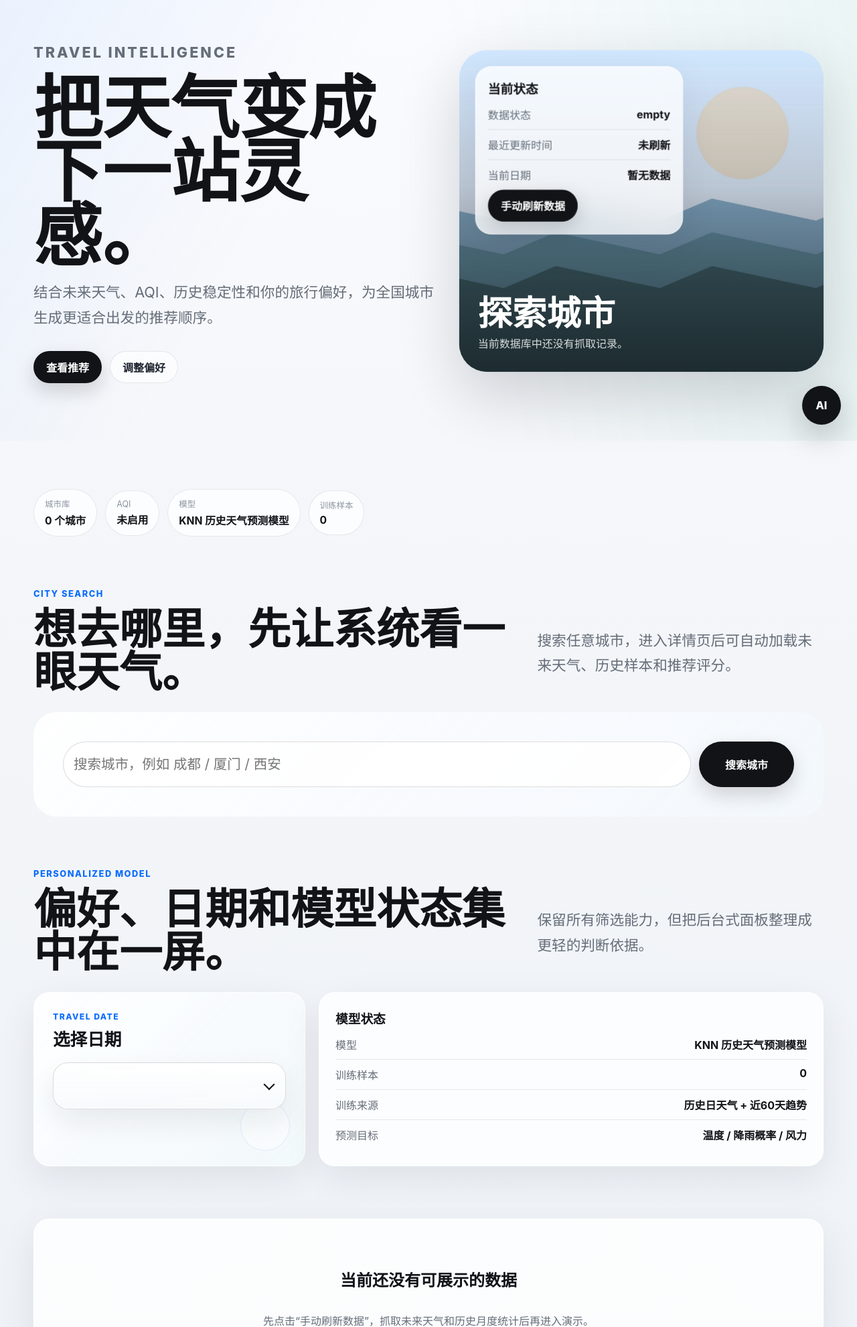
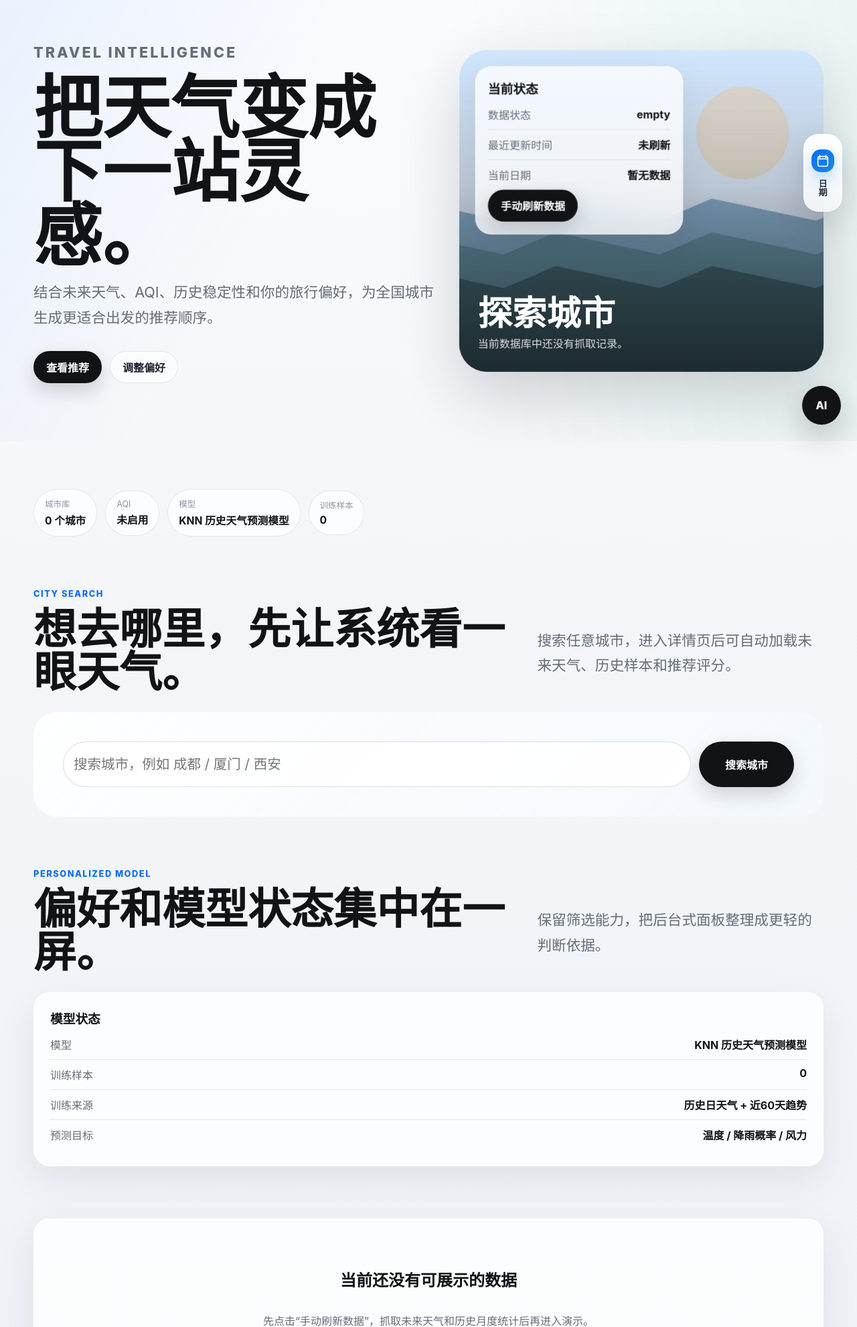
Before and after one commit to Woterous/travel-weather-recommender, a Flask app: page / in a window 1280 px wide. Shown: the part 142-2123 px from the top of the page at 67% size. Run offline with Flask 3, Linux system fonts and the light colour scheme; data comes from the database, SQL or seed files in the repository; data that the repository does not hold is empty.

Commit message:
Refine floating date switcher behavior

```diff
--- a/web/static/css/style.css
+++ b/web/static/css/style.css
@@ -159,13 +159,12 @@ select {
     display: grid;
     gap: 78px;
     margin-top: 38px;
-    transition: opacity 180ms var(--ease), transform 180ms var(--ease);
+    transition: opacity 180ms var(--ease);
 }
 
 .main-content.is-route-loading {
     opacity: 0.46;
     pointer-events: none;
-    transform: translateY(6px);
 }
 
 .page-transition {
@@ -843,7 +842,7 @@ input[type="text"]:focus {
     z-index: 80;
 }
 
-.filter-form[data-auto-submit-form].select-open {
+.filter-form[data-auto-submit-form].select-open:not(.floating-date-switcher) {
     position: relative;
     z-index: 100;
 }
@@ -856,43 +855,67 @@ input[type="text"]:focus {
 .floating-date-switcher {
     position: fixed;
     top: 50%;
-    right: 22px;
-    z-index: 23;
+    right: max(22px, calc((100vw - 1180px) / 2 - 84px));
+    z-index: 25;
     display: block;
     transform: translateY(-50%);
 }
 
 .floating-date-switcher.select-open {
     position: fixed;
-    z-index: 26;
+    z-index: 28;
+}
+
+.floating-date-switcher::before {
+    content: "";
+    position: absolute;
+    top: 50%;
+    right: 100%;
+    width: 18px;
+    height: calc(100% + 48px);
+    transform: translateY(-50%);
 }
 
 .floating-date-handle {
-    width: 64px;
-    min-height: 92px;
+    width: 58px;
+    min-height: 116px;
     display: grid;
     justify-items: center;
     align-content: center;
-    gap: 8px;
-    padding: 12px 8px;
-    border: 1px solid rgba(255, 255, 255, 0.76);
-    border-radius: 999px;
-    color: #fff;
-    background: linear-gradient(160deg, #111317 0%, #283142 100%);
-    box-shadow: 0 18px 50px rgba(18, 27, 38, 0.22);
+    gap: 10px;
+    padding: 10px 7px;
+    border: 1px solid rgba(255, 255, 255, 0.86);
+    border-radius: 22px;
+    color: #17202c;
+    background:
+        linear-gradient(180deg, rgba(255, 255, 255, 0.96), rgba(247, 250, 252, 0.88));
+    box-shadow: 0 18px 48px rgba(18, 27, 38, 0.16);
+    backdrop-filter: blur(18px) saturate(1.25);
     cursor: pointer;
-    transition: transform 180ms var(--ease), box-shadow 180ms var(--ease), background 180ms var(--ease);
+    transition: transform 180ms var(--ease), box-shadow 180ms var(--ease), border-color 180ms var(--ease), background 180ms var(--ease);
 }
 
 .floating-date-handle:hover,
 .floating-date-handle:focus {
     transform: translateX(-2px);
-    background: #05070a;
-    box-shadow: 0 22px 60px rgba(18, 27, 38, 0.28);
+    border-color: rgba(11, 108, 255, 0.28);
+    background: #fff;
+    box-shadow: 0 22px 58px rgba(18, 27, 38, 0.2);
     outline: none;
 }
 
-.floating-date-handle svg {
+.floating-date-icon {
+    width: 34px;
+    height: 34px;
+    display: grid;
+    place-items: center;
+    border-radius: 14px;
+    color: #fff;
+    background: linear-gradient(135deg, var(--brand), #198bdc);
+    box-shadow: 0 10px 22px rgba(11, 108, 255, 0.24);
+}
+
+.floating-date-icon svg {
     width: 22px;
     height: 22px;
     fill: none;
@@ -902,25 +925,28 @@ input[type="text"]:focus {
     stroke-linejoin: round;
 }
 
-.floating-date-handle span {
+.floating-date-value {
     writing-mode: vertical-rl;
-    font-size: 0.78rem;
+    color: #263140;
+    font-size: 0.82rem;
     font-weight: 800;
-    letter-spacing: 0.04em;
+    letter-spacing: 0;
+    font-variant-numeric: tabular-nums;
 }
 
 .floating-date-panel {
     position: absolute;
     top: 50%;
     right: calc(100% + 12px);
-    width: 252px;
+    width: 268px;
     display: grid;
     gap: 10px;
-    padding: 16px;
-    border: 1px solid rgba(255, 255, 255, 0.78);
-    border-radius: 22px;
-    background: rgba(255, 255, 255, 0.88);
-    box-shadow: 0 20px 58px rgba(18, 27, 38, 0.16);
+    padding: 18px;
+    border: 1px solid rgba(255, 255, 255, 0.82);
+    border-radius: 24px;
+    background:
+        linear-gradient(180deg, rgba(255, 255, 255, 0.97), rgba(247, 250, 252, 0.9));
+    box-shadow: 0 24px 64px rgba(18, 27, 38, 0.18);
     backdrop-filter: blur(20px) saturate(1.3);
     opacity: 0;
     pointer-events: none;
@@ -957,6 +983,10 @@ input[type="text"]:focus {
 .floating-date-panel .custom-select-menu {
     max-height: 280px;
     overflow: auto;
+}
+
+.home-controls-grid > .card:only-child {
+    grid-column: 1 / -1;
 }
 
 .home-date-card {
@@ -1996,11 +2026,9 @@ input[type="text"]:focus {
 @keyframes pageEnter {
     from {
         opacity: 0;
-        transform: translateY(14px);
     }
     to {
         opacity: 1;
-        transform: translateY(0);
     }
 }
 
@@ -2135,9 +2163,10 @@ input[type="text"]:focus {
         width: 48px;
         min-height: 48px;
         padding: 0;
-    }
-
-    .floating-date-handle span {
+        border-radius: 18px;
+    }
+
+    .floating-date-value {
         display: none;
     }
 
--- /dev/null
+++ b/web/templates/_date_switcher.html
@@ -0,0 +1,28 @@
+{% macro floating_date_switcher(action_url, selected_date, available_dates, preferences, label="当前页面") -%}
+<form method="get" action="{{ action_url }}" class="floating-date-switcher filter-form" data-auto-submit-form aria-label="固定日期切换">
+    <button type="button" class="floating-date-handle" aria-label="打开日期切换">
+        <span class="floating-date-icon" aria-hidden="true">
+            <svg viewBox="0 0 24 24" focusable="false">
+                <path d="M7 3v4"></path>
+                <path d="M17 3v4"></path>
+                <path d="M4 9h16"></path>
+                <rect x="4" y="5" width="16" height="16" rx="3"></rect>
+            </svg>
+        </span>
+        <span class="floating-date-value">{{ selected_date[5:] if selected_date else "日期" }}</span>
+    </button>
+    <div class="floating-date-panel">
+        <span class="floating-date-kicker">切换日期</span>
+        <strong>{{ label }}</strong>
+        <select name="date" aria-label="固定切换日期">
+            {% for date_item in available_dates %}
+                <option value="{{ date_item }}" {% if date_item == selected_date %}selected{% endif %}>{{ date_item }}</option>
+            {% endfor %}
+        </select>
+    </div>
+    {% for key, value in preferences.items() %}
+        <input type="hidden" name="{{ key }}" value="{{ value }}">
+    {% endfor %}
+    {% if caller is defined %}{{ caller() }}{% endif %}
+</form>
+{%- endmacro %}
--- a/web/templates/index.html
+++ b/web/templates/index.html
@@ -1,8 +1,11 @@
 {% extends "base.html" %}
+{% from "_date_switcher.html" import floating_date_switcher %}
 
 {% block title %}全国城市旅游出行推荐 | Travel Weather{% endblock %}
 
 {% block content %}
+{% call floating_date_switcher(url_for('home'), selected_date, available_dates, preferences, "首页推荐") %}{% endcall %}
+
 <section class="product-hero">
     <div class="hero-copy">
         <p class="eyebrow">Travel Intelligence</p>
@@ -174,27 +177,12 @@
     <div class="section-intro split">
         <div>
             <p class="section-kicker">Personalized Model</p>
-            <h2 class="section-title">偏好、日期和模型状态集中在一屏。</h2>
+            <h2 class="section-title">偏好和模型状态集中在一屏。</h2>
         </div>
-        <p class="section-lead">保留所有筛选能力，但把后台式面板整理成更轻的判断依据。</p>
+        <p class="section-lead">保留筛选能力，把后台式面板整理成更轻的判断依据。</p>
     </div>
 
     <div class="controls-grid home-controls-grid">
-        <form id="date-controls" method="get" action="{{ url_for('home') }}" class="card filter-form home-date-card" data-auto-submit-form>
-            <div class="date-card-head">
-                <span>Travel Date</span>
-                <h3>选择日期</h3>
-            </div>
-            <select name="date" aria-label="选择日期">
-                {% for date_item in available_dates %}
-                    <option value="{{ date_item }}" {% if date_item == selected_date %}selected{% endif %}>{{ date_item }}</option>
-                {% endfor %}
-            </select>
-            {% for key, value in preferences.items() %}
-                <input type="hidden" name="{{ key }}" value="{{ value }}">
-            {% endfor %}
-        </form>
-
         <div class="card">
             <h3>模型状态</h3>
             <ul class="weight-list">
```
Also changed, not shown: web/templates/city_detail.html (+3 -42 lines), web/templates/compare.html (+7 -6 lines).
